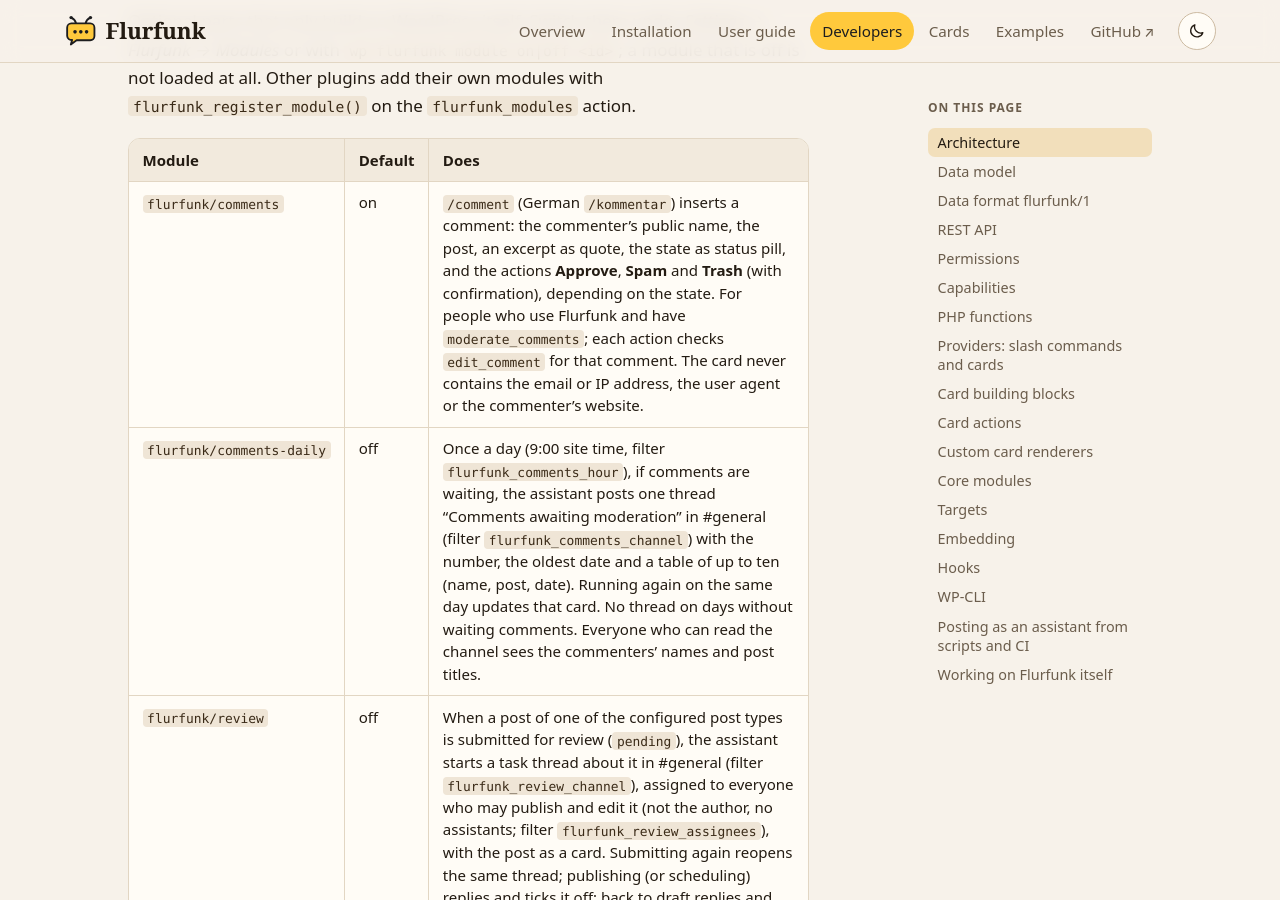
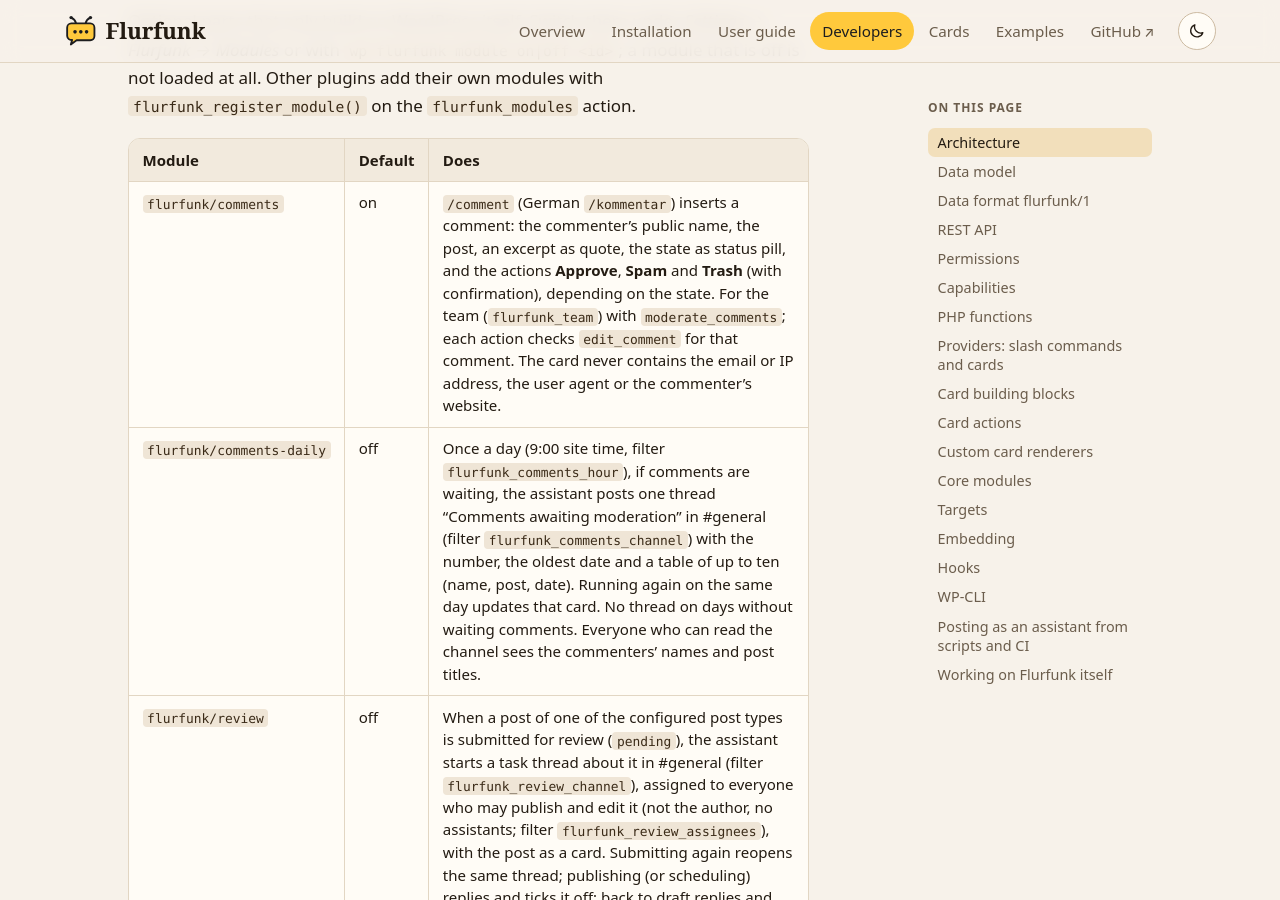
Before and after one commit to worldoptimizer/flurfunk, a Jekyll site: the page built from docs/developers.md, in a window 1280 px wide and 900 px high, scrolled down 28592 px. Built offline with Jekyll 4.4.1, drawn with Linux system fonts in a browser that asks for light colours; our own code applies the rules of GitHub Pages for plain Markdown files.

Commit message:
Docs: /comment needs the team capability and moderate_comments

```diff
--- a/docs/developers.md
+++ b/docs/developers.md
@@ -783,7 +783,7 @@
 
 | Module | Default | Does |
 | --- | --- | --- |
-| `flurfunk/comments` | on | `/comment` (German `/kommentar`) inserts a comment: the commenter's public name, the post, an excerpt as quote, the state as status pill, and the actions **Approve**, **Spam** and **Trash** (with confirmation), depending on the state. For people who use Flurfunk and have `moderate_comments`; each action checks `edit_comment` for that comment. The card never contains the email or IP address, the user agent or the commenter's website. |
+| `flurfunk/comments` | on | `/comment` (German `/kommentar`) inserts a comment: the commenter's public name, the post, an excerpt as quote, the state as status pill, and the actions **Approve**, **Spam** and **Trash** (with confirmation), depending on the state. For the team (`flurfunk_team`) with `moderate_comments`; each action checks `edit_comment` for that comment. The card never contains the email or IP address, the user agent or the commenter's website. |
 | `flurfunk/comments-daily` | off | Once a day (9:00 site time, filter `flurfunk_comments_hour`), if comments are waiting, the assistant posts one thread "Comments awaiting moderation" in #general (filter `flurfunk_comments_channel`) with the number, the oldest date and a table of up to ten (name, post, date). Running again on the same day updates that card. No thread on days without waiting comments. Everyone who can read the channel sees the commenters' names and post titles. |
 | `flurfunk/review` | off | When a post of one of the configured post types is submitted for review (`pending`), the assistant starts a task thread about it in #general (filter `flurfunk_review_channel`), assigned to everyone who may publish and edit it (not the author, no assistants; filter `flurfunk_review_assignees`), with the post as a card. Submitting again reopens the same thread; publishing (or scheduling) replies and ticks it off; back to draft replies and marks it as a question. |
 
```
